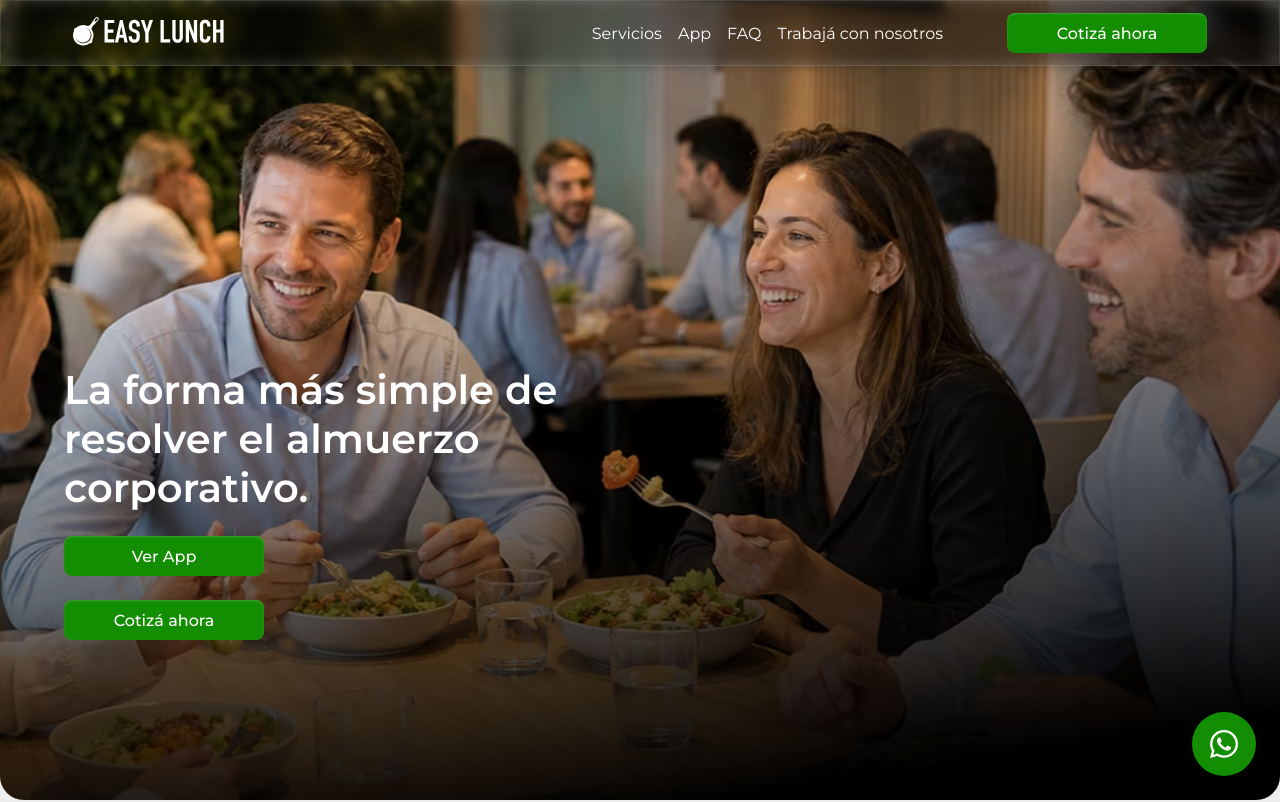
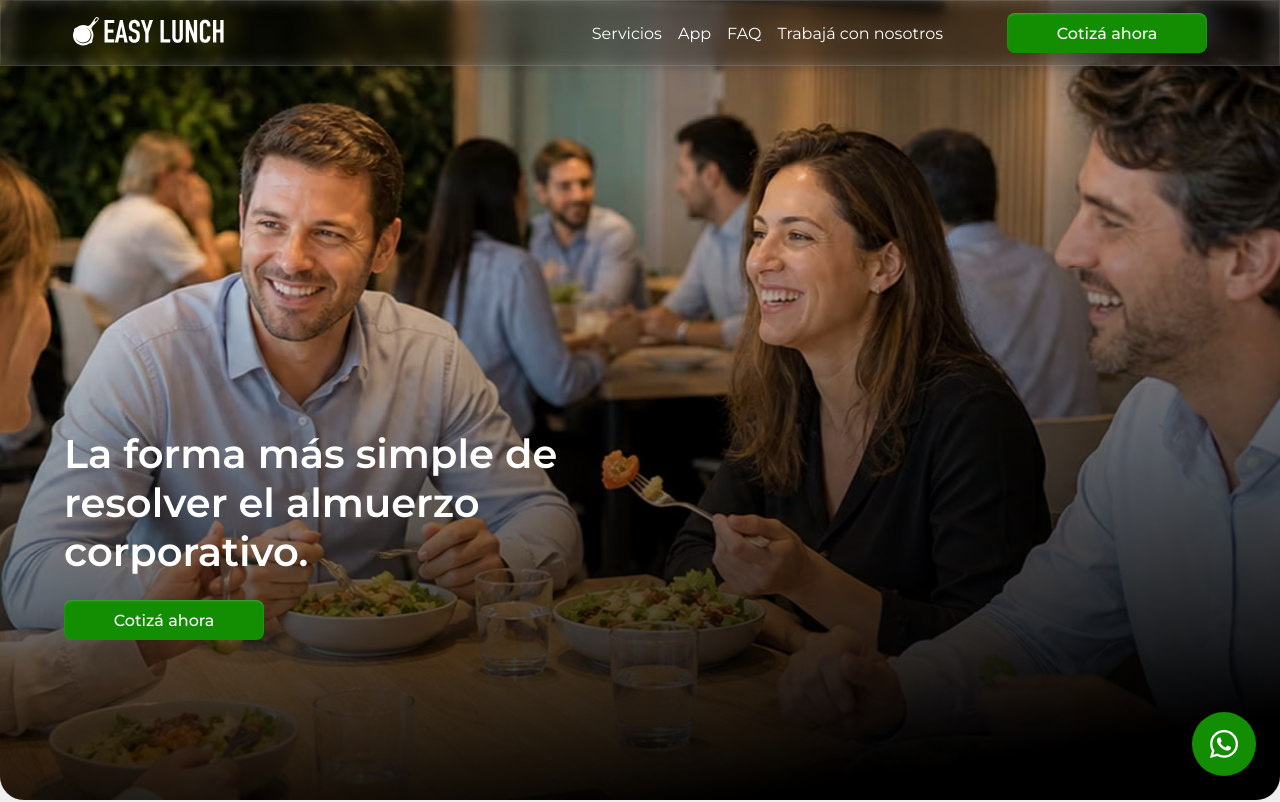
Before and after one commit to rromancastro/Easy-Lunch, a Next.js app: page / in a window 1280 px wide. Shown: the top 802 px of the page. Built offline with nearby package versions, Linux system fonts and the light colour scheme.

Commit message:
csoluciono error

```diff
--- a/app/components/HeaderComponent.jsx
+++ b/app/components/HeaderComponent.jsx
@@ -21,7 +21,10 @@ export const HeaderComponent = ({ imageUrl, title, description, link, title2, sh
             description && <SplitP id={'homeHeaderDescription'}>{description}</SplitP>
         }
         {
-            link === 'app' ? <VerAppComponent /> : <Link target="_blank" href={link}>Ver App
+            link === 'app' && <VerAppComponent />
+        }
+        {
+            link && link !== 'app' && <Link target="_blank" href={link}>Ver App
             </Link>
         }
         {
```
